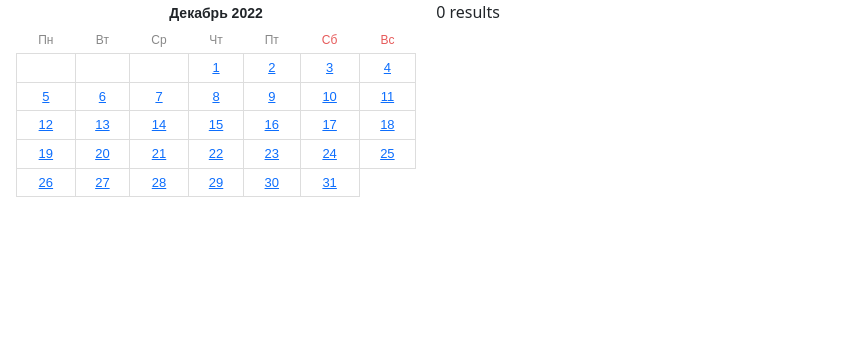
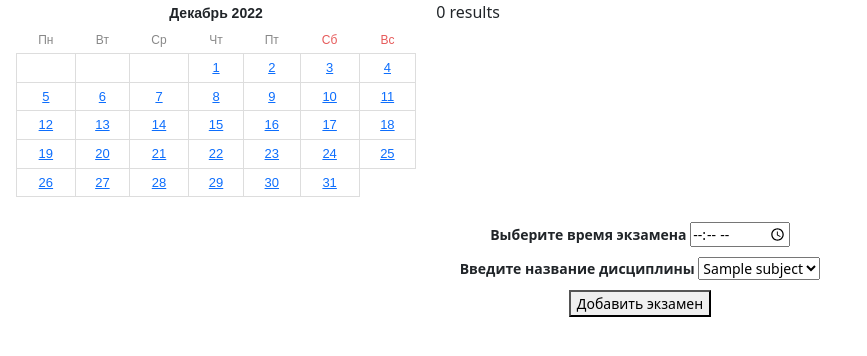
Before and after one commit to Kogop/src, a PHP site: page /index2.php?day=1 in a window 1280 px wide. Shown: the part 56-412 px from the top of the page, without its empty margins (0-867 px from the left). Run offline with PHP 8.4, Linux system fonts and the light colour scheme; tables that the repository leaves empty or names only in its code hold one stand-in row (values such as "Sample post").

Commit message:
вщту фтв вщту

```diff
--- a/index2.php
+++ b/index2.php
@@ -9,19 +9,16 @@
 if (!isset($_GET['day'])) {
    require_once('./htmlpart.php');
    echo "NO exams today YAY ";
-
-
-
 } else {
    require_once('./htmlpart.php');
    #echo " Exams today ((((   ";
    #print_r($_GET);
-      $sql = "SELECT subjects.title, schedule.date, subject_to_specialities.id_speciality, specialities.title as `nazv spec`
-       FROM `schedule`
+   $sql = "SELECT subjects.title, schedule.date, specialities.code, specialities.title as `nazv spec`
+       FROM schedule
        INNER JOIN subjects ON subjects.id = schedule.id_subject
        INNER JOIN subject_to_specialities ON  subject_to_specialities.id_subject = subjects.id
        INNER JOIN specialities ON specialities.id = subject_to_specialities.id_speciality
-       WHERE DAYOFMONTH(`date`) = ".$_GET['day'].";";
+       WHERE DAYOFMONTH(date) = " . $_GET['day'] . ";";
    $result = $conn->query($sql);
 
 
@@ -31,36 +28,24 @@
    if ($result->num_rows > 0) {
       // output data of each row
 
-     $out = "<div class="."calendar-item>"."
-     <div class="."calendar-head".">Exams</div>
+      $out = "<div class=" . "calendar-item>" . "
+     <div class=" . "calendar-head" . ">Exams</div>
      <table>
      <tr>
        <th>Nazv predmeta</th>
        <th>DATA AND VREMYA</th>
-       <th>KODE ITEM</th>
+       <th>KODE SPEC</th>
        <th>NAZV SPEC</th>
      </tr>
      <table>
         <tr>
         ";
-         while($row = $result->fetch_assoc()) {     // TODO: когда две и > cпециальностей на одну дату, то заново создается шапка и название таблицы, переделать
-            #$number = $row["id_subject"];
-           # $sql_1 = "SELECT `title` FROM `subjects` WHERE id = ". $number. ";";
-            #$result_1 = $conn->query($sql_1);
-            #$row_1 = $result->fetch_assoc();
-            #echo $sql_1;
-            #$sql_2 = "SELECT * FROM `schedule` WHERE DAYOFMONTH(`date`) = ".$_GET['day'].";";
-            #$result_2 = $conn->query($sql_2);
-            #$sql_3 = "SELECT * FROM `schedule` WHERE DAYOFMONTH(`date`) = ".$_GET['day'].";";
-            #$result_3 = $conn->query($sql_3);
-            # <td class="."calendar-day ".">" . $row["id"]. "</td>
-               // переделать этот эко, таким образом, что этот текст записывается в переменную один раз, а потом только лишь добавляется новое, видимо надо каунтер делать.
-
+      while ($row = $result->fetch_assoc()) {
          $out .= "
-            <td class="."calendar-day "."> " . $row["title"]. "</td>
-            <td class="."calendar-day "."> " . $row["date"]. "</td>
-            <td class="."calendar-day "."> " . $row["id_speciality"]. "</td>
-            <td class="."calendar-day "."> " . $row["nazv spec"]. "</td>
+            <td class=" . "calendar-day " . "> " . $row["title"] . "</td>
+            <td class=" . "calendar-day " . "> " . $row["date"] . "</td>
+            <td class=" . "calendar-day " . "> " . $row["code"] . "</td>
+            <td class=" . "calendar-day " . "> " . $row["nazv spec"] . "</td>
             </tr>";
       }
       $out .= "</table>
@@ -70,8 +55,70 @@
    } else {
       echo "0 results";
    }
+?>
+   <?php $sql_1 = "select subjects.title
+      from subjects
+      ;";
+   $result_1 = $conn->query($sql_1);
+
+   ?>
+   <form action="" method="POST">
+      <div class="POST-group">
+         <label for="">Выберите время экзамена</label>
+         <input type="time" name="exam_time" id="time_input">
+
+      </div>
+      <div class="POST-group">
+         <label for="">Введите название дисциплины</label>
+         <select name="title">
+            <?php
+            while ($row_1 = $result_1->fetch_assoc()) { var_dump($row_1);   ?>
+               <option value="<?php echo $row_1['title'];  ?>">
+                     <?php echo $row_1['title'];   ?>
+               </option>
+            <?php
+
+            }
+            ?>
+         </select>
+
+      </div>
+      <div class="POST-group">
+         <button type="submit" name="submit_btn">Добавить экзамен</button>
+
+      </div>
+   </form>
+
+<?php
+   if (isset($_POST['submit_btn'])) {
+      //TODO сделать сейчас добавление времени и экза в бд
+         #var_dump($_POST);
+         #var_dump($_GET);
+      $sql_2 = "INSERT INTO schedule(date) VALUES("."'2022-12-". $_GET['day']." ". $_POST['exam_time'].":00'".");";
+      #echo $sql_2;
+      $result_2 = $conn->query($sql_2);
+      #while ($row_2 = $result_2->fetch_assoc()) {
+         $sql_3 = "SELECT id FROM subjects WHERE title ='". $_POST['title']."';";
+         #var_dump($_POST['title']);
+         $result_3 = $conn->query($sql_3);
+         while ($row_2 = $result_3->fetch_assoc()) {
+            $sql_4 = "UPDATE schedule SET id_subject = ". $row_2['id'] ." WHERE date ="."'2022-12-". $_GET['day']." ". $_POST['exam_time'].":00';";
+            #var_dump($sql_2);
+            #var_dump($row_2);
+            $result_4 = $conn->query($sql_4);
+
+         }
+        # var_dump($sql_2);
+      #}
 
 
+
+
+
+
+
+
+   }
 }
 
 
--- a/styles.css
+++ b/styles.css
@@ -70,3 +70,9 @@
 	border-width: 9px;
 	margin-left: 0;
 }
+.POST-group {
+	text-align: center;
+	padding: 5px;
+	font-weight: 700;
+	font-size: 14px;
+}
```
Also changed, not shown: index2 — копия.php (+8 -16 lines). Lines whose indentation alone changed are shown as unchanged.
